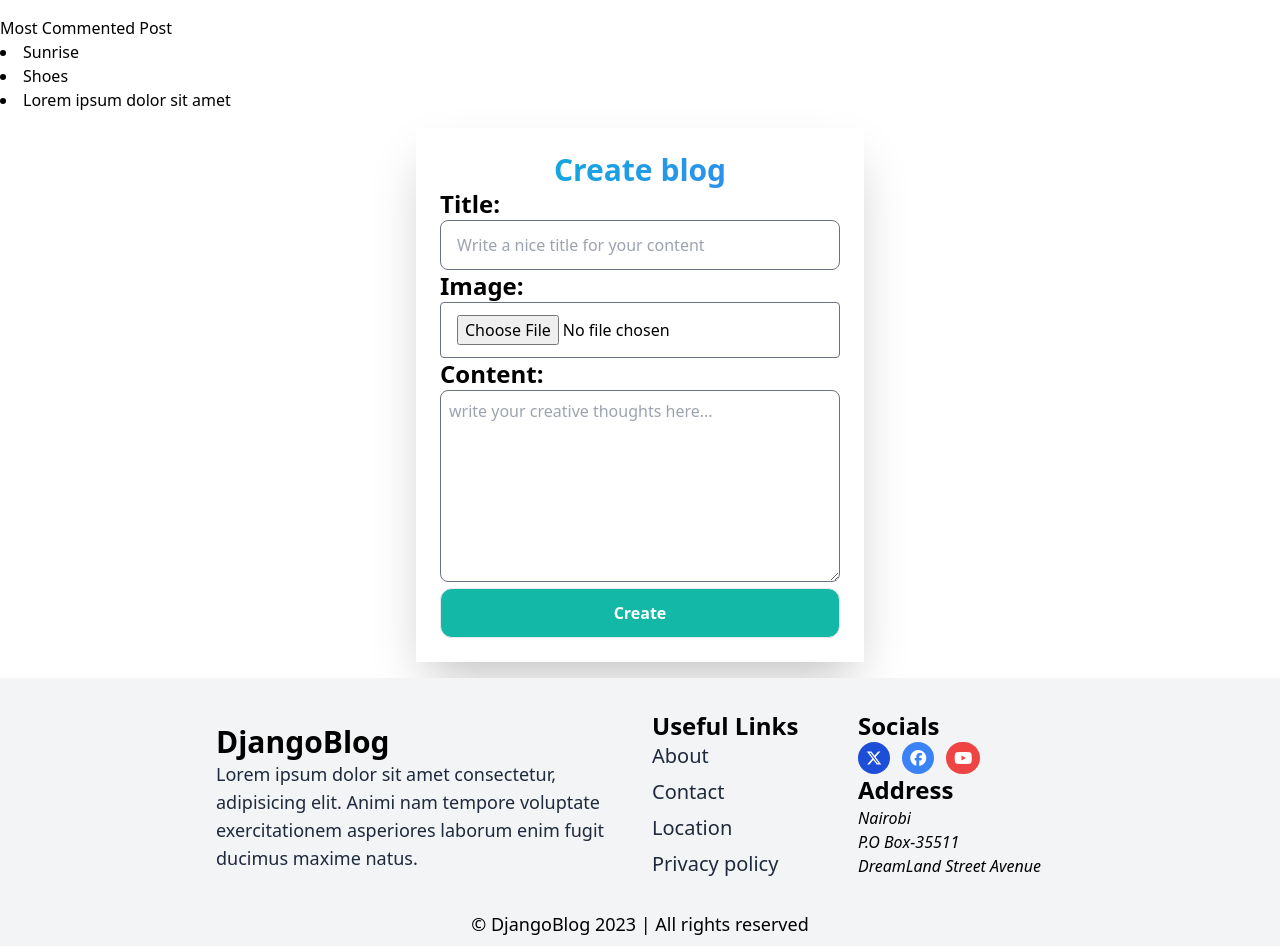
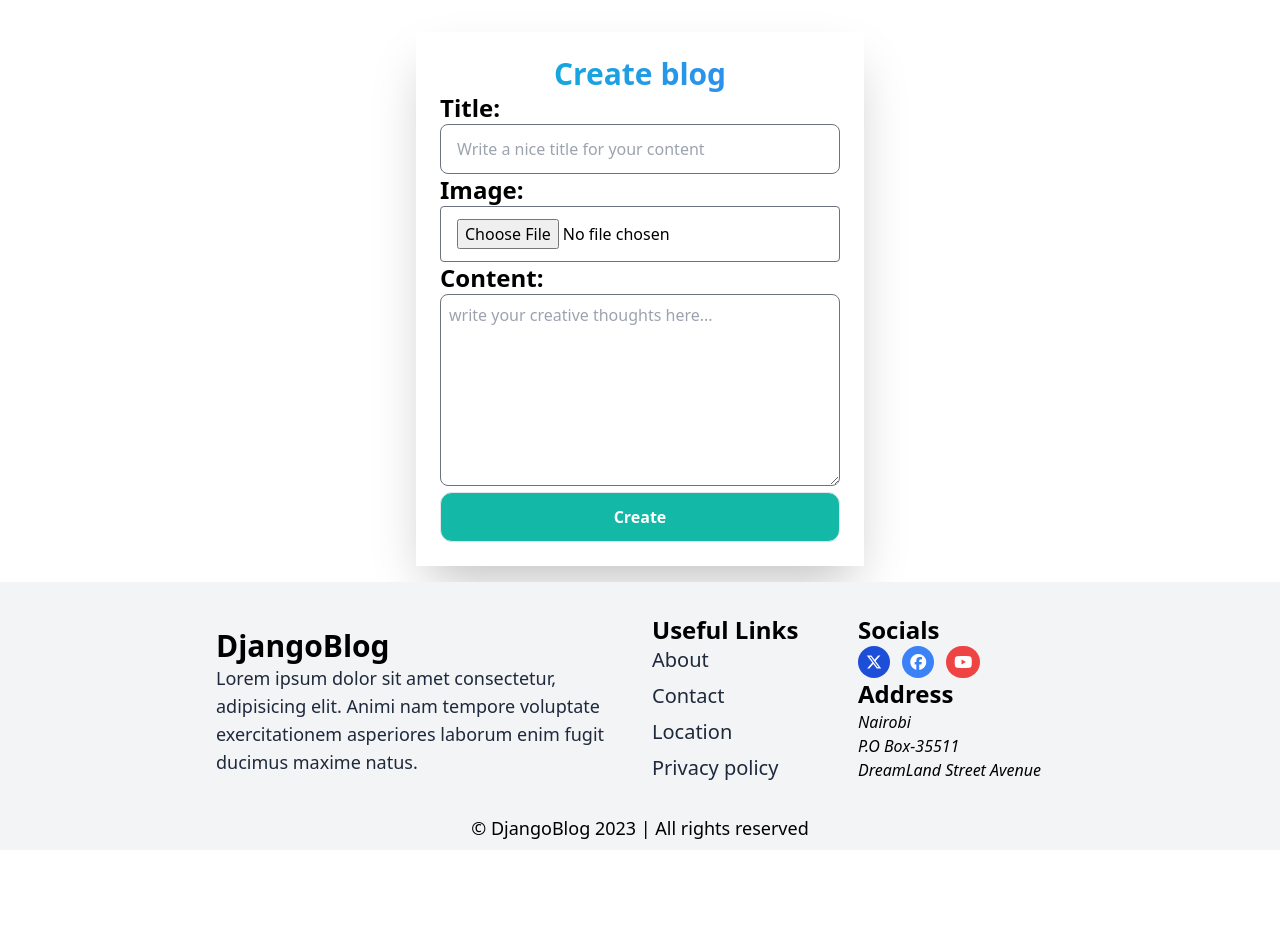
Before and after one commit to zablon-oigo/blog, a Django app: page /create/ in a window 1280 px wide. Shown: the part 85-1031 px from the top of the page. After the commit the page ends 924 px from the top, so only its background shows below. Run offline with Django 4.2, Linux system fonts and the light colour scheme; a user stored in the database is signed in; data comes from the database, SQL or seed files in the repository; both versions use the stored data as it was after the commit; some libraries are stand-ins or nearby versions.

```diff
--- a/blog/templates/blog/base.html
+++ b/blog/templates/blog/base.html
@@ -74,13 +74,8 @@
             {% endfor %}
             {% endif %}
           </div>
-          <div class="">
-            {% comment %}
-            <p class="text-xl">We have {% total_post %} so far</p>
-
-            <h3>Latest Post</h3>
-            <p>{% show_latest_post 3 %}</p>
-            {% endcomment %}
+          {% comment %}
+          <div class="bg-slate-200 rounded-lg border sm:w-10 w-full">
             <h3>Most Commented Post</h3>
             {% get_most_commented_post as most_commented_post %}
             {% for post in most_commented_post %}
@@ -89,6 +84,7 @@
             </li>
             {% endfor %}
           </div>
+          {% endcomment %}
         {% block content %}
         {% endblock %}
     </main>
--- a/blog/templatetags/blog_tags.py
+++ b/blog/templatetags/blog_tags.py
@@ -1,7 +1,7 @@
 from django import template
 from blog.models import Post
 from django.db.models import Count
-# from django.utils.safestring import mark_safe
+from django.utils.safestring import mark_safe
 # import markdown
 register=template.Library()
 
```
Also changed, not shown: db.sqlite3.
